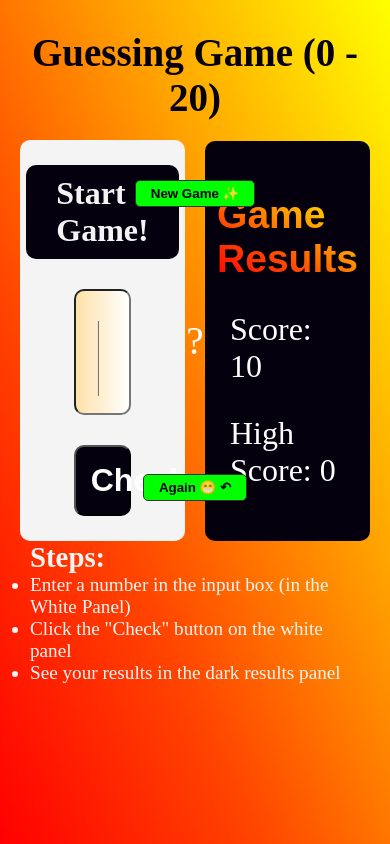
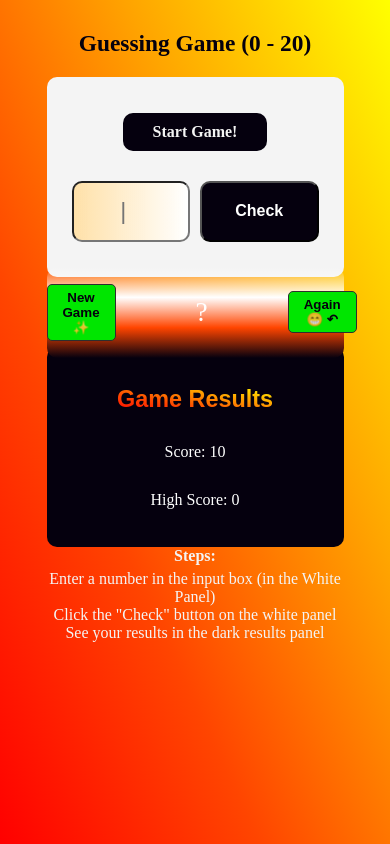
Before and after one commit to KJohnBosco/Guessing-game, a plain HTML site: page index.html in a window 390 px wide. Drawn offline with Linux system fonts and the light colour scheme.

Commit message:
Added smaller screen size media query

```diff
--- a/index.html
+++ b/index.html
@@ -14,12 +14,16 @@
       <div class="contents">
         <div class="panel1">
           <h3 class="game-message">Start Game!</h3>
-          <input type="number" placeholder="|" class="guess" />
-          <button class="btn check">Check</button>
+          <div class="prompt">
+            <input type="number" placeholder="|" class="guess" />
+            <button class="btn check">Check</button>
+          </div>
         </div>
-        <button class="new-game">New Game ✨</button>
-        <p class="chest">?</p>
-        <button class="again">Again 😁 &curvearrowleft;</button>
+        <div class="container">
+          <button class="new-game">New Game ✨</button>
+          <p class="chest">?</p>
+          <button class="again">Again 😁 &curvearrowleft;</button>
+        </div>
         <div class="panel2">
           <h3>Game Results</h3>
           <p>Score: <span class="current-score">0</span></p>
--- a/styles.css
+++ b/styles.css
@@ -6,7 +6,7 @@
 }
 
 #JSDOM {
-  height: 100vh;
+  min-height: 100vh;
   width: 100vw;
   padding: 30px;
   background-image: linear-gradient(
@@ -19,7 +19,7 @@
 }
 
 #JSDOM h2 {
-  font-size: clamp(1rem, 10vw, 3.5rem);
+  font-size: clamp(1rem, 6vw, 3.5rem);
   text-align: center;
   color: #05000e;
   margin-bottom: 20px;
@@ -48,24 +48,34 @@
 
 /* First Section // Input Section */
 .contents > div:first-child .game-message {
-  font-size: clamp(1rem, 10vw, 2rem);
+  font-size: clamp(1rem, 3vw, 2rem);
   border-radius: 10px;
   background-color: #05000e;
   color: #f4f4f4;
   padding: 10px 30px;
 }
 
+.prompt {
+  width: 100%;
+  display: grid;
+  grid-template-columns: 1fr;
+  grid-gap: 10px;
+  text-align: center;
+}
+
 .contents > div:first-child input {
-  font-size: 5rem;
+  font-size: clamp(1rem, 6vw, 5rem);
   width: 50%;
   padding: 15px;
   border-radius: 10px;
   text-align: center;
+  margin: 0 auto;
   background-image: linear-gradient(to right, rgba(255, 166, 0, 0.336), #fff);
 }
 
 .contents > div:first-child .btn {
-  font-size: 2rem;
+  font-size: clamp(1rem, 3vw, 2rem);
+  margin: 0 auto;
   width: 50%;
   padding: 15px;
   border-radius: 10px;
@@ -94,7 +104,8 @@
 }
 
 .contents > div:last-child h3 {
-  font-size: clamp(1rem, 10vw, 2.5rem);
+  text-align: center;
+  font-size: clamp(1rem, 6vw, 2.5rem);
   font-family: Arial, Helvetica, sans-serif;
   color: transparent;
   background-image: linear-gradient(
@@ -108,14 +119,23 @@
 }
 
 .contents > div:last-child p {
-  font-size: clamp(1rem, 10vw, 2rem);
+  font-size: clamp(1rem, 4vw, 2rem);
   color: #fff;
 }
 
 /* New Game Button */
-.contents > .new-game,
-.contents > .again {
+.contents .container {
   position: absolute;
+  display: flex;
+  flex-direction: column;
+  width: fit-content;
+  background-color: transparent;
+  align-items: center;
+  justify-content: space-around;
+}
+
+.container > .new-game,
+.container > .again {
   background-color: lime;
   color: #05000e;
   padding: 5px 15px;
@@ -125,19 +145,9 @@
   cursor: pointer;
 }
 
-.contents > .new-game:hover,
-.contents > .again:hover {
+.container > .new-game,
+.container > .again {
   filter: brightness(90%);
-}
-
-.contents > .new-game {
-  top: 10%;
-}
-
-.contents > .again {
-  bottom: 10%;
-  background-color: lime;
-  color: #05000e;
 }
 
 /* Quest Styles */
@@ -145,22 +155,81 @@
   position: absolute;
   background-image: linear-gradient(to right, orange);
   border-radius: 5px;
-  width: 100px;
-  height: 100px;
+  /* width: 100px;
+  height: 100px; */
+  padding: 30px 50px;
   display: flex;
   justify-content: center;
   align-items: center;
   color: #fff;
-  font-size: clamp(1rem, 10vw, 4rem);
+  font-size: clamp(1rem, 7vw, 4rem);
 }
 
 /* Steps Styles */
 #JSDOM > h3 {
   color: #f4f4f4;
-  font-size: clamp(1rem, 10vw, 1.8rem);
+  font-size: clamp(1rem, 4vw, 1.8rem);
 }
 
 #JSDOM > ul {
   color: #f4f4f4;
-  font-size: clamp(1rem, 10vw, 1.2rem);
+  font-size: clamp(1rem, 3vw, 1.2rem);
 }
+
+/* Mobile Media Query */
+@media (max-width: 800px) {
+  .contents {
+    flex-direction: column;
+    gap: 70px;
+  }
+
+  .contents > div {
+    width: 90%;
+    min-height: 200px;
+  }
+
+  .prompt {
+    grid-template-columns: repeat(2, 1fr);
+  }
+
+  .contents > div:first-child input {
+    width: 100%;
+  }
+
+  .contents > div:first-child .btn {
+    width: 100%;
+  }
+
+  /* New Game Buttons and Quest */
+  .contents .container {
+    background-image: linear-gradient(
+      to bottom,
+      transparent,
+      #fff,
+      orangered,
+      #05000e
+    );
+    height: fit-content;
+    max-height: fit-content;
+    flex-direction: row;
+    justify-content: space-between;
+    width: 90%;
+    padding: 0;
+    min-height: 0;
+  }
+
+  .container > .chest {
+    position: static;
+  }
+
+  /* Steps */
+  #JSDOM > h3 {
+    text-align: center;
+    margin-bottom: 5px;
+  }
+
+  #JSDOM > ul {
+    text-align: center;
+    list-style: none;
+  }
+}
```
